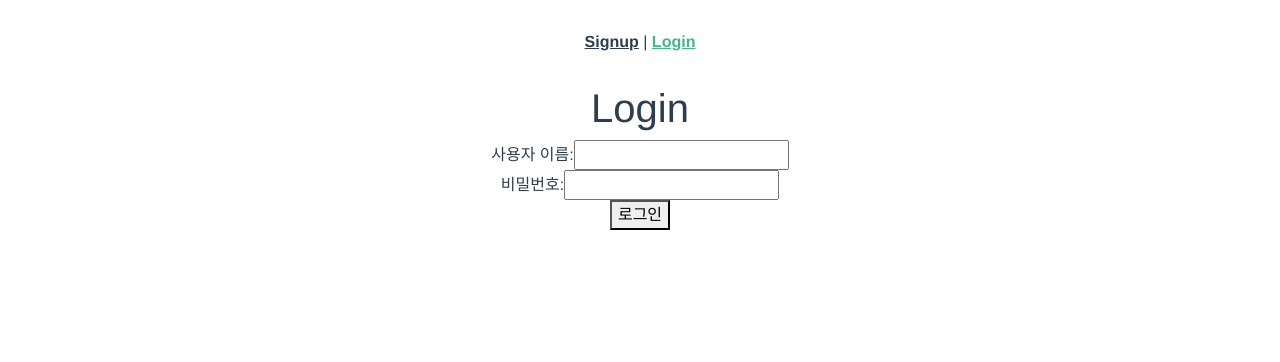
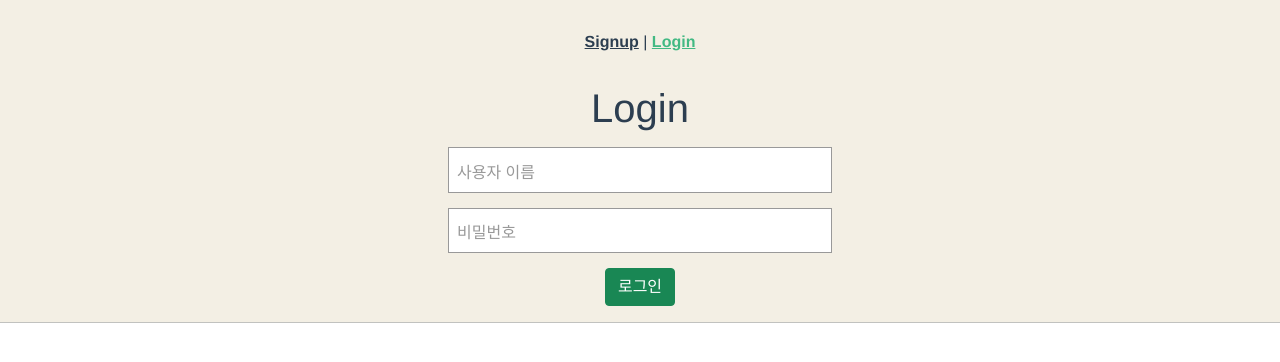
Before and after one commit to devysi0827/movit_front, a Vue app: page /accounts/login in a window 1280 px wide. Shown: the top 362 px of the page. Built offline with nearby package versions, Linux system fonts and the light colour scheme.

Commit message:
account css

```diff
--- a/package.json
+++ b/package.json
@@ -12,6 +12,7 @@
     "bootstrap": "^5.0.1",
     "bootstrap-vue": "^2.21.2",
     "core-js": "^3.6.5",
+    "jquery": "^3.6.0",
     "jwt-decode": "^3.1.2",
     "md5": "^2.3.0",
     "v-uploader": "^1.8.0",
--- a/src/App.vue
+++ b/src/App.vue
@@ -1,6 +1,6 @@
 <template>
-  <div id="app">
-    <div id="nav">
+  <div id="app" style="background-color: #F3EFE4">
+    <div id="nav" >
       <span v-if="isLogin">
         <router-link :to="{name: 'Home'}">Home</router-link> |
         <router-link :to="{name: 'Review'}">Review</router-link> |
--- a/src/main.js
+++ b/src/main.js
@@ -1,6 +1,7 @@
 import Vue from 'vue'
 import App from './App.vue'
 import router from './router'
+
 
 import BootstrapVue from 'bootstrap-vue'
 import 'bootstrap/dist/css/bootstrap.min.css'
@@ -30,6 +31,8 @@ Vue.use(BootstrapVue)
 
 Vue.config.productionTip = false
 
+
+
 new Vue({
   router,
   render: h => h(App)
--- a/src/views/accounts/LoginView.vue
+++ b/src/views/accounts/LoginView.vue
@@ -1,21 +1,22 @@
 <template>
-  <div>
-    <h1>Login</h1>
-    <div>
-      <label for="username">사용자 이름: </label>
-      <input type="text" id="username" v-model="credentials.username">
-    </div>
-    <div>
-      <label for="password">비밀번호: </label>
-      <input type="password" id="password" v-model="credentials.password">
-    </div>
-    <button @click="login">로그인</button>
+  <div  style="background-color: #F3EFE4;">
+    <h1 style="font:bold;">Login</h1>
+      <div class="textbox">
+        <label for="username">사용자 이름</label>
+        <input type="text" id="username" v-model="credentials.username">
+      </div>
+      <div class="textbox">
+        <label for="password">비밀번호</label>
+        <input type="password" id="password" v-model="credentials.password">
+      </div>
+      <button @click="login" class="btn btn-success">로그인</button>
+    <hr>
   </div>
 </template>
 
 <script>
 import axios from 'axios'
-
+import $ from 'jquery'
 // const SERVER_URL = process.env.VUE_APP_SERVER_URL
 
 export default {
@@ -44,7 +45,57 @@ export default {
         .catch(err => {
           console.log(err)
         })
-    }
+    },
   }
 }
+$(document).ready(function() {
+  var placeholderTarget = $('.textbox input[type="text"], .textbox input[type="password"]'
+  );
+  //포커스시
+  placeholderTarget.on('focus', function(){
+    $(this).siblings('label').fadeOut('fast');
+  });
+
+  //포커스아웃시
+  placeholderTarget.on('focusout',
+  function(){
+    if($(this).val() == ''){
+  $(this).siblings('label').fadeIn('fast');
+  }
+  });
+});
+
 </script>
+
+<style>
+
+.textbox {
+  position: relative;
+  width: 30%;
+  margin: 15px;
+  margin-left:auto;
+  margin-right:auto;
+  }
+.textbox label {
+  position: absolute;
+  top: 1px;  /* input 요소의 border-top 설정값 만큼 */
+  left: 1px;  /* input 요소의 border-left 설정값 만큼 */
+  padding: .8em .5em;  /* input 요소의 padding 값 만큼 */
+  color: #999;
+  cursor: text;
+}
+
+.textbox input[type="text"],
+.textbox input[type="password"] {
+  width: 100%;  /* 원하는 너비 설정 */
+  height: auto;  /* 높이값 초기화 */
+  line-height : normal;  /* line-height 초기화 */
+  padding: .8em .5em; /* 원하는 여백 설정, 상하단 여백으로 높이를 조절 */
+  border: 1px solid #999;
+  border-radius: 0;  /* iSO 둥근모서리 제거 */
+  outline-style: none;  /* 포커스시 발생하는 효과 제거를 원한다면 */
+  -webkit-appearance: none;  /* 브라우저별 기본 스타일링 제거 */
+  -moz-appearance: none;
+  appearance: none;
+}
+</style>
--- a/src/views/accounts/SignupView.vue
+++ b/src/views/accounts/SignupView.vue
@@ -1,39 +1,38 @@
 <template>
-  <div>
+  <div style="background-color: #F3EFE4">
     <h1>Signup</h1>
-    <h2>필수적으로 입력하세요</h2>
-    <div>
-      <label for="username">사용자 이름: </label>
+    <p style="font-size: 1.3em; color: gray">필수입력사항입니다</p>
+    <div class="textbox">
+      <label for="username">사용자 이름</label>
       <input type="text" id="username" v-model="credentials.username">
     </div>
-    <div>
-      <label for="password">비밀번호: </label>
+    <div class="textbox">
+      <label for="password">비밀번호</label>
       <input type="password" id="password" v-model="credentials.password">
     </div>
-    <div>
-      <label for="passwordConfirmation">비밀번호 확인: </label>
+    <div class="textbox">
+      <label for="passwordConfirmation">비밀번호 확인</label>
       <input type="password" id="passwordConfirmation" v-model="credentials.passwordConfirmation">
     </div>
-    <div>
-      <label for="email">e-mail: </label>
+    <div class="textbox">
+      <label for="email">e-mail</label>
       <input v-model="credentials.email" type="text">
     </div>
 
     <hr>
-    <h1>profile</h1>
-    <h2>선택사항입니다</h2>
-    <div>
-      <label for="nickname">닉네임: </label>
+    <!-- <h1>profile</h1> -->
+    <p style="font-size: 1.3em; color: gray">선택사항입니다</p>
+    <div class="textbox">
+      <label for="nickname">닉네임</label>
       <input v-model="credentials.nickname" type="text">
     </div>
-    <p></p>
-    <div>
-      <label for="introduce">자기소개: </label>
+    <div class="textbox">
+      <label for="introduce">자기소개</label>
       <input v-model="credentials.introduce" type="text">
     </div>
 
 
-    <button @click="signup(credentials)">회원가입</button>
+    <button @click="signup(credentials)" class="btn btn-success">회원가입</button>
     <hr>
 
   </div>
@@ -42,7 +41,7 @@
 
 <script>
 import axios from 'axios'
-
+import $ from 'jquery'
 // const SERVER_URL = process.env.VUE_APP_SERVER_URL
 
 export default {
@@ -77,4 +76,52 @@ export default {
     }
   }
 }
+$(document).ready(function() {
+  var placeholderTarget = $('.textbox input[type="text"], .textbox input[type="password"]'
+  );
+  //포커스시
+  placeholderTarget.on('focus', function(){
+    $(this).siblings('label').fadeOut('fast');
+  });
+
+  //포커스아웃시
+  placeholderTarget.on('focusout',
+  function(){
+    if($(this).val() == ''){
+  $(this).siblings('label').fadeIn('fast');
+  }
+  });
+});
 </script>
+
+<style>
+.textbox {
+  position: relative;
+  width: 30%;
+  margin: 15px;
+  margin-left:auto;
+  margin-right:auto;
+  }
+.textbox label {
+  position: absolute;
+  top: 1px;  /* input 요소의 border-top 설정값 만큼 */
+  left: 1px;  /* input 요소의 border-left 설정값 만큼 */
+  padding: .8em .5em;  /* input 요소의 padding 값 만큼 */
+  color: #999;
+  cursor: text;
+}
+
+.textbox input[type="text"],
+.textbox input[type="password"] {
+  width: 100%;  /* 원하는 너비 설정 */
+  height: auto;  /* 높이값 초기화 */
+  line-height : normal;  /* line-height 초기화 */
+  padding: .8em .5em; /* 원하는 여백 설정, 상하단 여백으로 높이를 조절 */
+  border: 1px solid #999;
+  border-radius: 0;  /* iSO 둥근모서리 제거 */
+  outline-style: none;  /* 포커스시 발생하는 효과 제거를 원한다면 */
+  -webkit-appearance: none;  /* 브라우저별 기본 스타일링 제거 */
+  -moz-appearance: none;
+  appearance: none;
+}
+</style>
--- a/src/views/communities/CreateReview.vue
+++ b/src/views/communities/CreateReview.vue
@@ -1,6 +1,6 @@
 <template>
   <div>
-    <div class="card">
+    <div class="card" style="background-color: #F3EFE4">
       <h1>New Review</h1>
 
       <div>
--- a/src/views/communities/ReviewView.vue
+++ b/src/views/communities/ReviewView.vue
@@ -1,10 +1,10 @@
 <template>
-  <div>
-    <h1>this is reviewview</h1>
-
+  <div style="background-color: #F3EFE4;">
+    <!-- <h1>REVIEW</h1> -->
     <CreateReview @complete="getReviews"/>
     <ul>
-      <li v-for="review in reviews" :key="`review_${review.id}`" style="background-color: #ffc0cb;">
+      <li v-for="review in reviews" :key="`review_${review.id}`" style="background-color: #F3EFE4; list-style:none; padding:10px;">
+        <div class="card" style="margin:0px; padding: 20px;background-color: white;">
           <b-avatar :src="gravatar(review.email)" size="6rem"></b-avatar>
           <p>title: {{ review.title }}</p>
           <p>content: {{ review.content }}</p>
@@ -18,7 +18,7 @@
           <div>
             <button @click="deleteReviews(review)" style="background-color: #4CAF50;" class="btn">delete</button>
           </div>
-        <hr>
+        </div>
       </li>
     </ul>
   </div>
--- a/src/views/mains/HomeView.vue
+++ b/src/views/mains/HomeView.vue
@@ -1,8 +1,8 @@
 <template>
-  <div>
+  <div style="background-color: #F3EFE4">
 
     <h1> Movies </h1>
-    <div class= "row g-1 row-cols-1 row-cols-sm-2 row-cols-lg-3">
+    <div class= "row g-1 row-cols-1 row-cols-sm-2 row-cols-lg-3" style=" margin:0px; padding:0px;">
         <MovieCard v-for="(movie,idx) in movies" :key="idx" :movie="movie" />
     </div>
 
--- a/src/views/mains/ModalContentView.vue
+++ /dev/null
@@ -1,16 +0,0 @@
-<template>
-  <div>
-    <h1>this is modalview</h1>
-
-  </div>
-</template>
-
-<script>
-export default {
-  name: "ModalContent",
-}
-</script>
-
-<style>
-
-</style>
--- a/src/views/mains/MovieCard.vue
+++ b/src/views/mains/MovieCard.vue
@@ -1,39 +1,38 @@
 <template>
 <div>
-
-<div class="card">
-  <div class="card-body">
-    <h3 class="card-title">{{ movie.title }}</h3>
-    <img class="img-fluid" v-bind:src="'https://image.tmdb.org/t/p/w500/' + movie.poster_path">
+  <div id="container" class="card">
+    <div class="card-body" style="margin:0px; padding:0px;">
+      <!-- <h3 class="card-title">{{ movie.title }}</h3> -->
+      <b-button style=" background-color: #300000" @click="modalShow = !modalShow">
+        <img class="img-fluid" v-bind:src="'https://image.tmdb.org/t/p/w500/' + movie.poster_path">
+      </b-button>
+    </div>
   </div>
-</div>
   <div>
-    <b-button @click="modalShow = !modalShow">Open Modal</b-button>
-    <b-modal v-model="modalShow">
-      <h2> {{ movie.title}} </h2>
-      <img class="img-fluid" v-bind:src="'https://image.tmdb.org/t/p/w500/' + movie.poster_path">
-      <ModalContent/>
+    <b-modal v-model="modalShow" size="xl" title="DETAIL">
+      <h1 style="font-weight: bold"> {{ movie.title}} </h1>
+      <b-container class="bv-example-row">
+        <b-row>
+          <b-col>
+            <img class="img-fluid" v-bind:src="'https://image.tmdb.org/t/p/w500/' + movie.poster_path">
+          </b-col>
+          <b-col><p style="font-size: 25px">{{ movie.overview }}</p></b-col>
+        </b-row>
+      </b-container>
     </b-modal>
   </div>
 </div>
 </template>
 
 <script>
-import ModalContent from "./ModalContentView";
-
 export default {
   name: 'MovieCard',
-  components: {
-    ModalContent,
-  },
   props: {
     movie: Object
   },
   data: function() {
     return{
-
       modalShow: false
-
     }
   },
 }
```
Also changed, not shown: 2 other files (tests, documents, lock files or other folders). Lines whose indentation alone changed are shown as unchanged.
